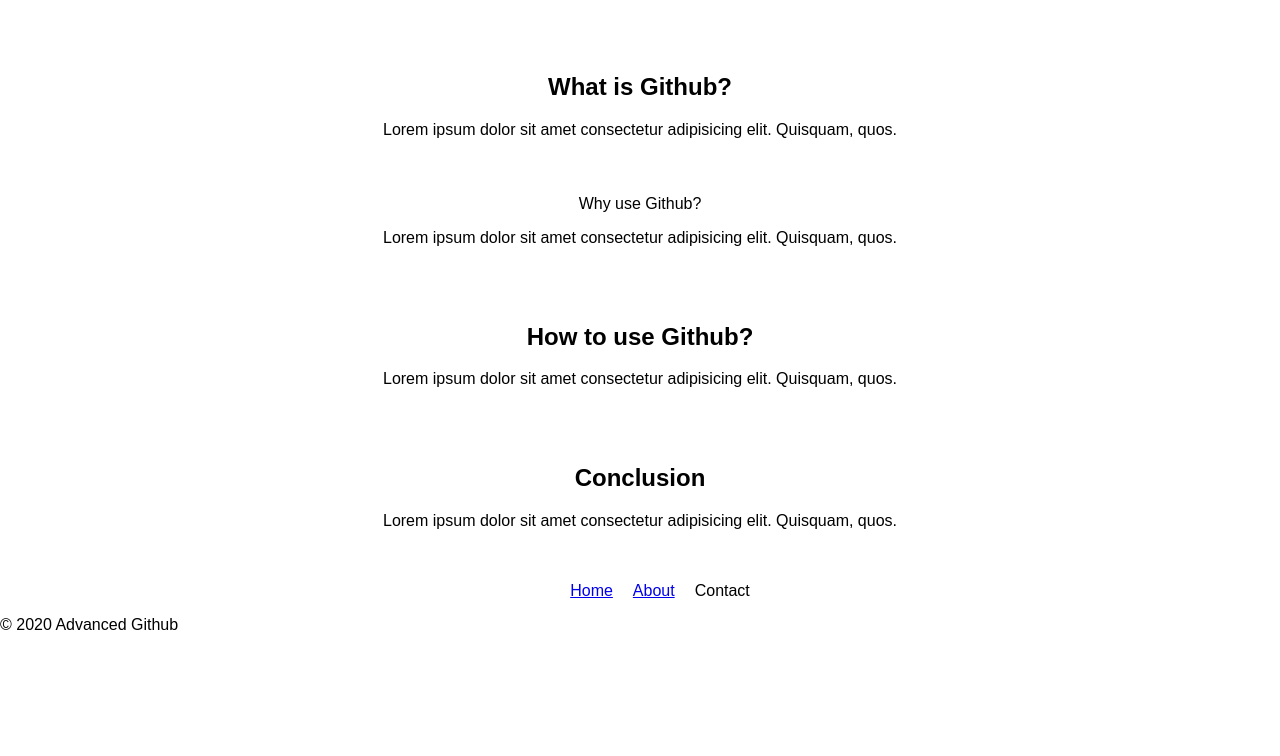
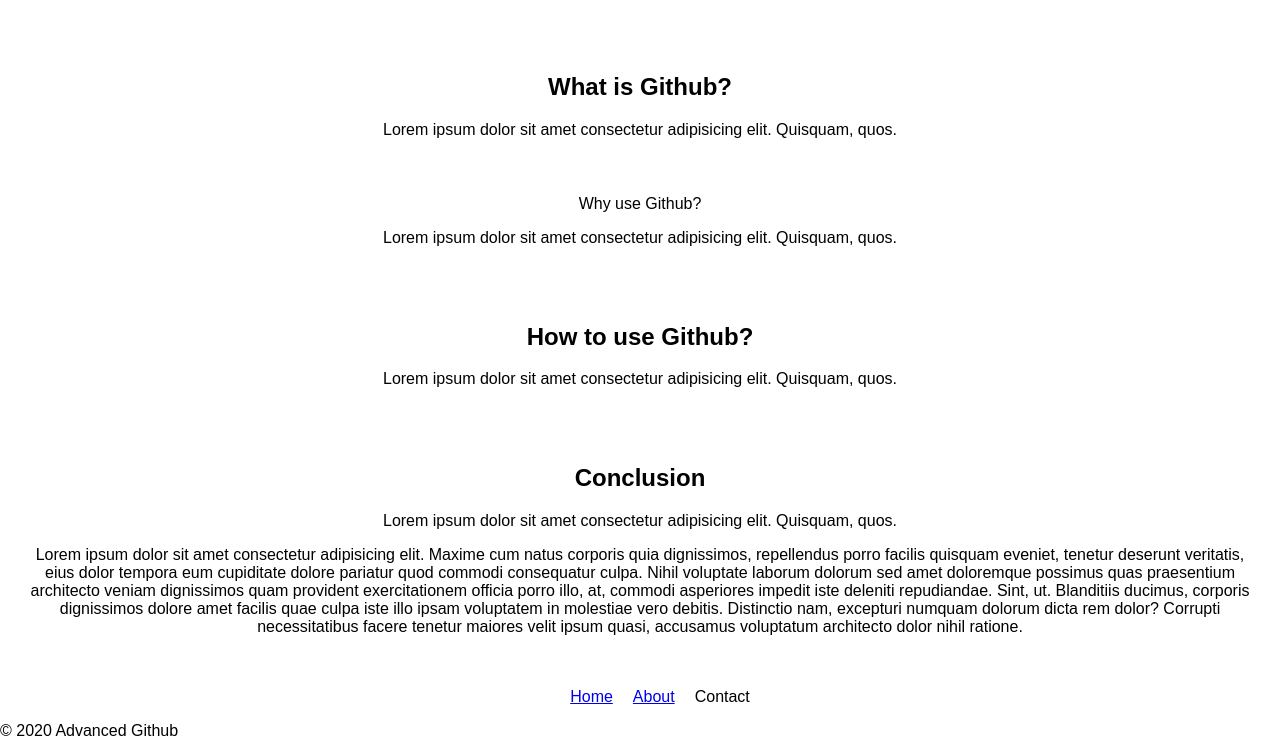
Before and after one commit to Wyclifo/advancedgithub, a plain HTML site: page index.html in a window 1280 px wide. Shown: the part 179-935 px from the top of the page. Before the commit the page ends 829 px from the top, so only its background shows below. Drawn offline with Linux system fonts and the light colour scheme.

Commit message:
Conflict creation

```diff
--- a/index.html
+++ b/index.html
@@ -89,6 +89,10 @@
     <h2>Conclusion</h2>
     <p>Lorem ipsum dolor sit amet consectetur adipisicing elit. Quisquam, quos.</p>
 
+    <p>
+        Lorem ipsum dolor sit amet consectetur adipisicing elit. Maxime cum natus corporis quia dignissimos, repellendus porro facilis quisquam eveniet, tenetur deserunt veritatis, eius dolor tempora eum cupiditate dolore pariatur quod commodi consequatur culpa. Nihil voluptate laborum dolorum sed amet doloremque possimus quas praesentium architecto veniam dignissimos quam provident exercitationem officia porro illo, at, commodi asperiores impedit iste deleniti repudiandae. Sint, ut. Blanditiis ducimus, corporis dignissimos dolore amet facilis quae culpa iste illo ipsam voluptatem in molestiae vero debitis. Distinctio nam, excepturi numquam dolorum dicta rem dolor? Corrupti necessitatibus facere tenetur maiores velit ipsum quasi, accusamus voluptatum architecto dolor nihil ratione.
+    </p>
+
 </section>
 
 <footer>
```
Also changed, not shown: 1 other file.
